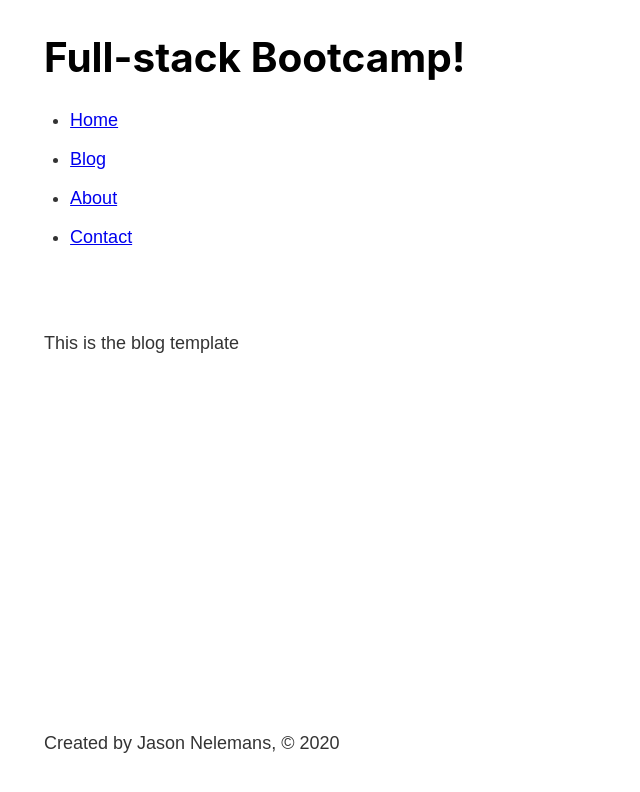
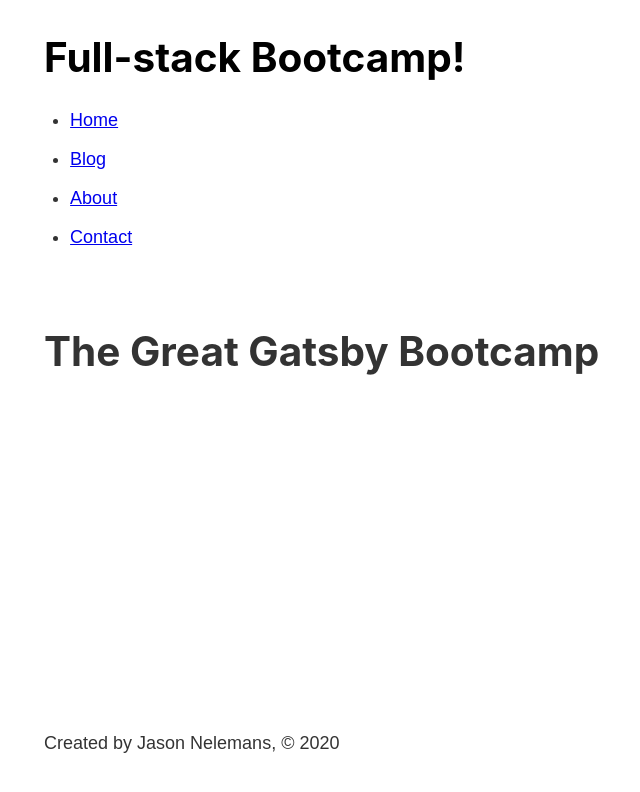
Before and after one commit to JasonNelemans/gatsby-bootcamp, a Gatsby site: page /blog/gatsby in a window 1280 px wide. Shown: the whole page, without its empty margins (239-879 px from the left). Built offline with nearby package versions, Linux system fonts and the light colour scheme; Gatsby itself is replaced by a stand-in of ours.

Commit message:
rendered dynamic blog title

```diff
--- a/src/templates/blog.js
+++ b/src/templates/blog.js
@@ -1,13 +1,24 @@
-import React from 'react'
+import React from "react"
+import { graphql } from "gatsby"
 
 import Layout from "../components/layout"
 
-const Blog = () => {
-  return (
-    <Layout>
-      This is the blog template
-    </Layout>
-  )
+export const query = graphql`
+  query($slug: String!) {
+    markdownRemark(fields: { slug: { eq: $slug } }) {
+      frontmatter {
+        title
+        date
+      }
+      html
+    }
+  }
+`
+
+const Blog = (props) => {
+  return <Layout>
+      <h1>{props.data.markdownRemark.frontmatter.title}</h1>
+  </Layout>
 }
 
 export default Blog
```
